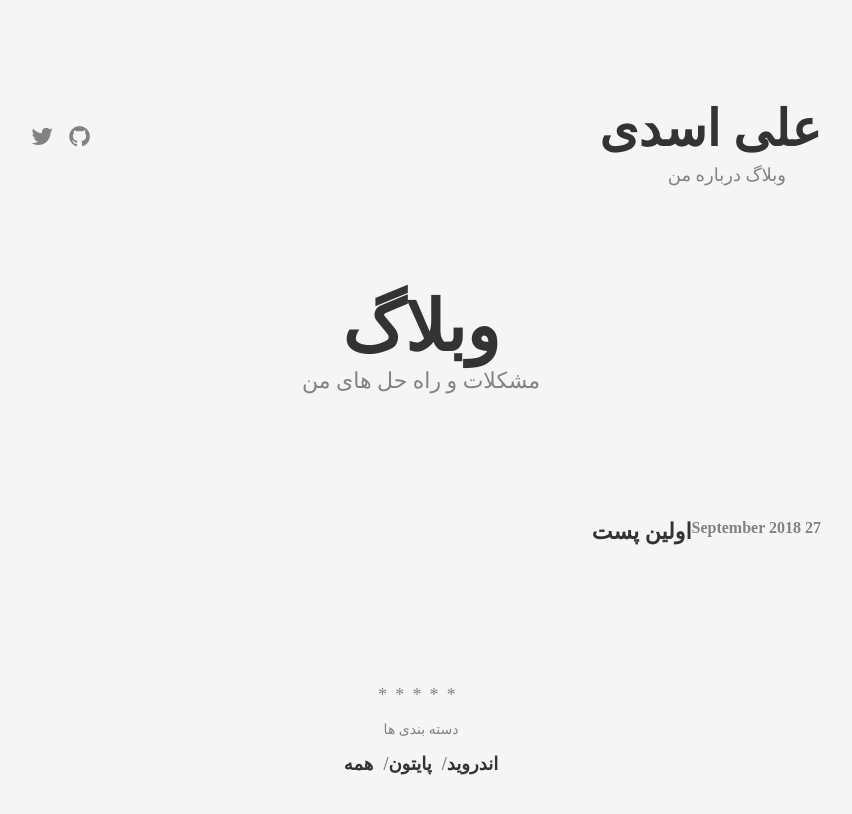
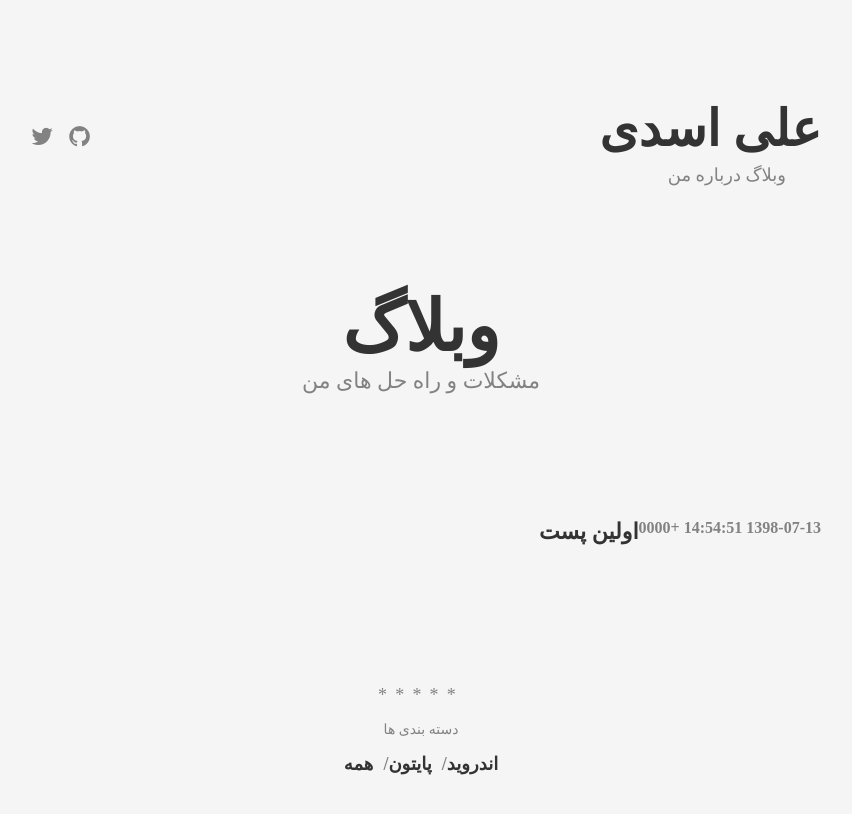
Before and after one commit to iamaliasadi/iamaliasadi.github.io, a Jekyll site: the page built from index.html, in a window 1280 px wide. Shown: the top 814 px of the page, without its empty margins (308-1160 px from the left). Built offline with Jekyll 4.4.1, drawn with Linux system fonts in a browser that asks for light colours; some web fonts are replaced.

Commit message:
changing

```diff
--- a/_layouts/category.html
+++ b/_layouts/category.html
@@ -9,8 +9,8 @@ layout: default
         {% if post.categories contains page.category %}
             <li class="post-teaser">
                 <a href="{{ post.url | prepend: site.baseurl }}">
+		    <span class="post-teaser__date">{{ post.date }}</span>
                     <span class="post-teaser__title">{{ post.title }}</span>
-                    <span class="post-teaser__date">{{ post.date | date: "%d %B %Y" }}</span>
                 </a>
             </li>
             {% assign empty_category = false %}
--- a/_posts/2018-09-27-first-post.markdown
+++ b/_posts/2018-09-27-first-post.markdown
@@ -2,7 +2,7 @@
 layout: post
 title:  "اولین پست"
 subtitle: ""
-date:   2018-09-27 14:54:51
+date:   1398-07-05 14:54:51
 categories: []
 ---
 با سلام و خسته نباشید به شما
--- a/index.html
+++ b/index.html
@@ -10,7 +10,7 @@ sitemap:
     {% for post in site.posts %}
         <li class="post-teaser">
             <a href="{{ post.url | prepend: site.baseurl }}">
-                <span class="post-teaser__date">{{ post.date | date: "%d %B %Y" }}</span>
+                <span class="post-teaser__date">{{ post.date }}</span>
                 <span class="post-teaser__title">{{ post.title }}</span>
             </a>
         </li>
```
